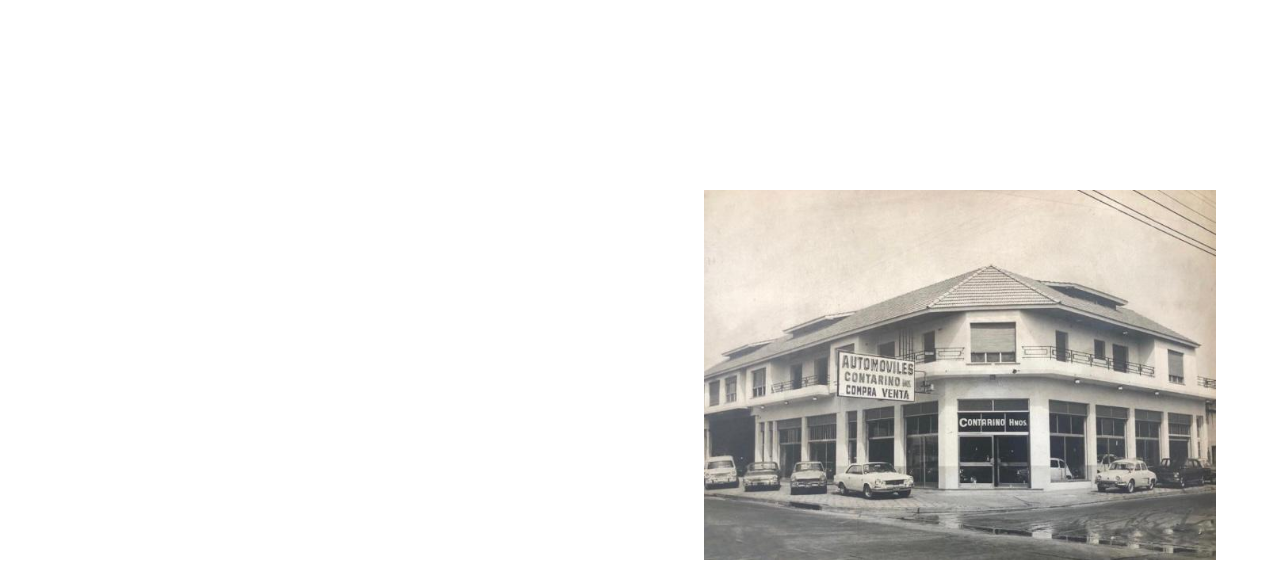
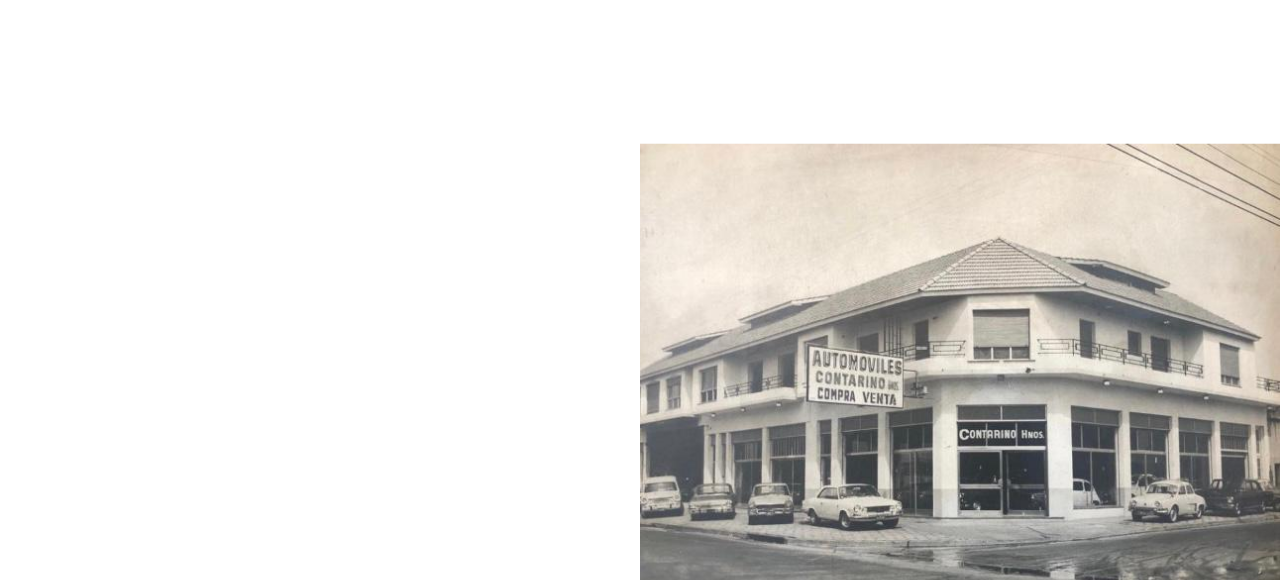
Before and after one commit to GuidoContarino/mi_repositorio, a plain HTML site: page Proyecto-Coder-Contarino/index.html in a window 1280 px wide. In both pictures the pointer is over the picture 960 px from the left and 595 px from the top of the page. Shown: the part 220-800 px from the top of the page. Drawn offline with Linux system fonts and the light colour scheme.

Commit message:
actualizado img

```diff
--- a/Proyecto-Coder-Contarino/css/style.css
+++ b/Proyecto-Coder-Contarino/css/style.css
@@ -102,6 +102,9 @@
     height:40%;
     margin-left: 55%;
     margin-top: 12rem;
+}
+.img-main:hover{
+    transform: scale(1.25);
 }
 /*no logre poner la imagen bien a la derecha del texto */
 .subtitulo-main {
```
